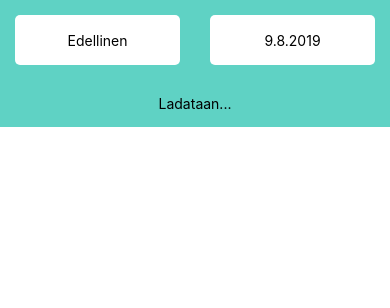
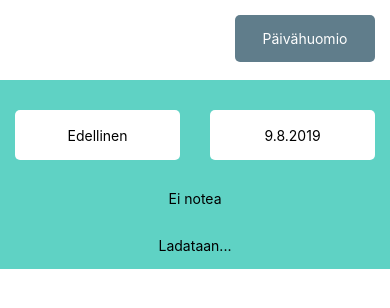
Before and after one commit to GetSomefi/DKT_Viikkokortti2, a React Native app: screen / in a window 390 px wide. Shown: the top 308 px of the page. Built offline with nearby package versions, Linux system fonts and the light colour scheme.

Commit message:
day note

```diff
--- a/App.js
+++ b/App.js
@@ -6,7 +6,8 @@ import {
   View,
   Text,
   StatusBar,
-  Dimensions
+  Dimensions,
+  TouchableHighlight,
 } from 'react-native';
 
 var width = Dimensions.get('window').width; //full width
@@ -18,6 +19,9 @@ import Lister from './components/DataFragment.js';
 
 const date = new Date();
 const options = [
+  {
+    note:true
+  },
   //käyttäytyminen
   {
     id:0,
@@ -424,15 +428,30 @@ const options = [
 ];
 
 //alignSelf: 'stretch' = fullwidth
-const App = () => {
+//const App = () => {
+class App extends Component {
+  constructor(props) {
+    super(props);
+    this.state = {
+      dayNoteOn:false
+    };
+  }
+  toggleDayNote = () => {
+    let toggler = !this.state.dayNoteOn;
+    this.setState({
+      dayNoteOn: toggler
+    });
+    console.log('day note', this.state.dayNoteOn);
+  }
+  render(){
     return (
 
       <SafeAreaView>
+
         <ScrollView>
-
           <View style={styles.body}>
             <View style={{width:width, flex:1, backgroundColor: '#5fd2c4'}}>
-            <Lister options={options} date={date} />
+              <Lister options={options} date={date} dayNote={this.state.dayNoteOn} />
             </View>
             {
             /*
@@ -442,18 +461,34 @@ const App = () => {
             */
             }
           </View>
+        </ScrollView>
 
-      </ScrollView>
+        <View style={{width:width,backgroundColor:'#ffffff40',position:'absolute',flexDirection: 'row',justifyContent: 'space-between',alignSelf:'flex-end'}}>
+            <View style={{flex:1}}><Text></Text></View>
+            <View style={{flex:1}}><Text></Text></View>
+            <TouchableHighlight
+              onPress={
+                (evt) => {
+                  this.toggleDayNote();
+                }
+              }
+              style={{flex:1,padding:15,backgroundColor:'#607D8B',borderRadius:5,margin:15}}>
+               <Text style={{alignSelf: 'center',color:'#FFF'}}>Päivähuomio</Text>
+            </TouchableHighlight>
+        </View>
+
       </SafeAreaView>
-  );
+    )
+  }
 };
 
 const styles = StyleSheet.create({
   body: {
     flex:1,
     flexDirection:'column',
-    backgroundColor: '#666',
-    borderColor: '#d6d7da'
+    backgroundColor: '#FFF',
+    borderColor: '#d6d7da',
+    paddingTop:80
   },
   highlightedText: {
     color: 'red',
--- a/components/DataFragment.js
+++ b/components/DataFragment.js
@@ -27,7 +27,8 @@ function copyOriginal(ori) {
 class Lister extends Component {
 	constructor(props) {
 		super(props);
-		console.log(this.props.date);
+		console.log("date got: ", this.props.date);
+		console.log("day note status: ", this.props.dayNote);
 
 		let preparedDate = this.props.date;
 		let preparedDateSafe = preparedDate.getDate() + "." + preparedDate.getMonth() +"."+ preparedDate.getFullYear();
@@ -37,6 +38,7 @@ class Lister extends Component {
 		console.log('originalOptions',originalOptions);
 
 		this.state = {
+		  dayNoteOn:this.props.dayNote,
 		  showDebug:false, //shows keys if those are set inside elements
 
 		  tc: "white",
@@ -77,7 +79,7 @@ class Lister extends Component {
 	*/
 
 
-	//tämä tekee keyn ja lähettää tallennettavaksi
+	//(DEPRECATED: tämä tekee keyn) ja lähettää tallennettavaksi
 	choiceSelected = (key,evt,el) => {
 		//console.log("-- key to store",key);
 
@@ -232,8 +234,8 @@ class Lister extends Component {
 				//console.log('kun dataa['+this.state.activeKey+'] ei ole obj', this.state.originalOptions);
 
 				console.log('ota orginaali');
-				console.log('state.ori',this.state.originalOptions[0].items[0].items[0]);
-				console.log('muuttuja original',original[0].items[0].items[0]);
+				//console.log('state.ori',this.state.originalOptions[0].items[0].items[0]);
+				//console.log('muuttuja original',original[0].items[0].items[0]);
 				let copyPropsOptions_ = copyOriginal(this.state.originalOptions);// [...original]
 				copyPropsOptions = [...copyPropsOptions_];
 
@@ -252,7 +254,8 @@ class Lister extends Component {
 	};
 
 	createEl = () => {
-		console.log('--createEl--', this.state.reset);
+		//console.log('--day note--', this.state.dayNoteOn);
+		//console.log('--createEl--', this.state.reset);
 		//this.state.propsOptions[i]
 
 		/*
@@ -279,6 +282,12 @@ class Lister extends Component {
 		let ret = [];
 		//let listItems = copyPropsOptions.map((item, i) => {
 		let listItems = copyPropsOptions.map((item, i) => {
+
+		  if(item.note){
+		  	console.log('------tämä on note');
+		  }else{
+		  	console.log('ei note');
+
 		  //console.log('das',this.state.bg);
 		  //console.log('item',item);
 		  var key = "id|" + item.id;
@@ -496,17 +505,18 @@ class Lister extends Component {
 		      {ret}
 		    </View>
 		  );
-
+		  }
 		});
 
 		//console.log(listItems);
 		return ret;
+
 	}
 
 
 	render() {
 		return (
-			<View key="masterView">
+			<View style={{paddingTop:15}} key="masterView">
 				<View style={styles.dateChangeParent} key="dateChanger">
 					<TouchableHighlight
 						style={{...styles.button, ...styles.inlineSized}}
@@ -551,18 +561,41 @@ class Lister extends Component {
 		        </TouchableHighlight>
 		    	*/}
 
-		    	{/*
-		    		Vielä joku ongelma vanhan datan päivittämisen kanssa.
-		    		Kyseinen data siirtyy seuraavaan päiväänkin (siis se näkyy aktiivisena vaikka
-		    		tuskin se sitä on).
-		    	*/}
+				{ 	!this.props.dayNote ?
+					//parentista (app.js) daynote on false. Älä näytä lomaketta
+					<View style={styles.loadingBar}><Text>Ei notea</Text></View> :
+					//parentista (app.js) daynote nappi painettiin päälle
+				    <View style={{...styles.freeTextParent,
+				    	backgroundColor: this.state.dayNoteIsEditing ? this.state.activeColor3 : this.state.inactiveColor3
+					}}>
+						<Text style={styles.labelHeader}>
+						Päivähuomio
+						</Text>
+
+
+						<TextInput
+							autoFocus
+							multiline={true}
+							value="Kirjoita"
+							onChangeText={
+								(value) => {
+									this.setState({ dayNoteTxt: value })
+								}
+							}
+							onBlur={() =>
+								this.setState({ dayNoteIsEditing: false })
+							}
+						/>
+
+
+					</View>
+				}
 				{
 					this.state.loading ?
 					<View style={styles.loadingBar}><Text>Ladataan...</Text></View> :
 					//listing starts here
 					this.createEl()
 				}
-
 			</View>
 		);
 	}
```
Lines whose indentation alone changed are shown as unchanged.
